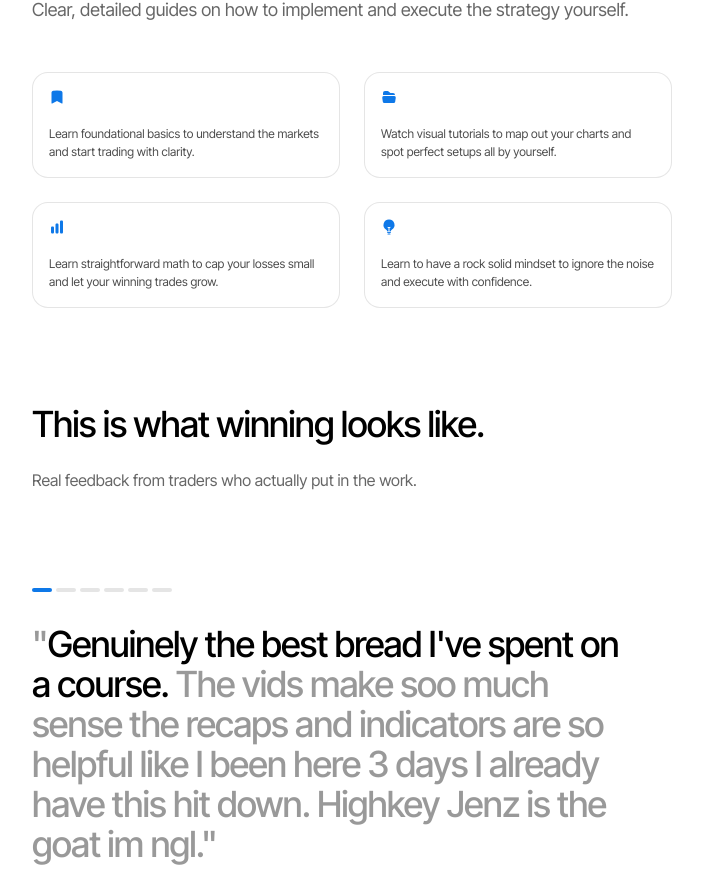
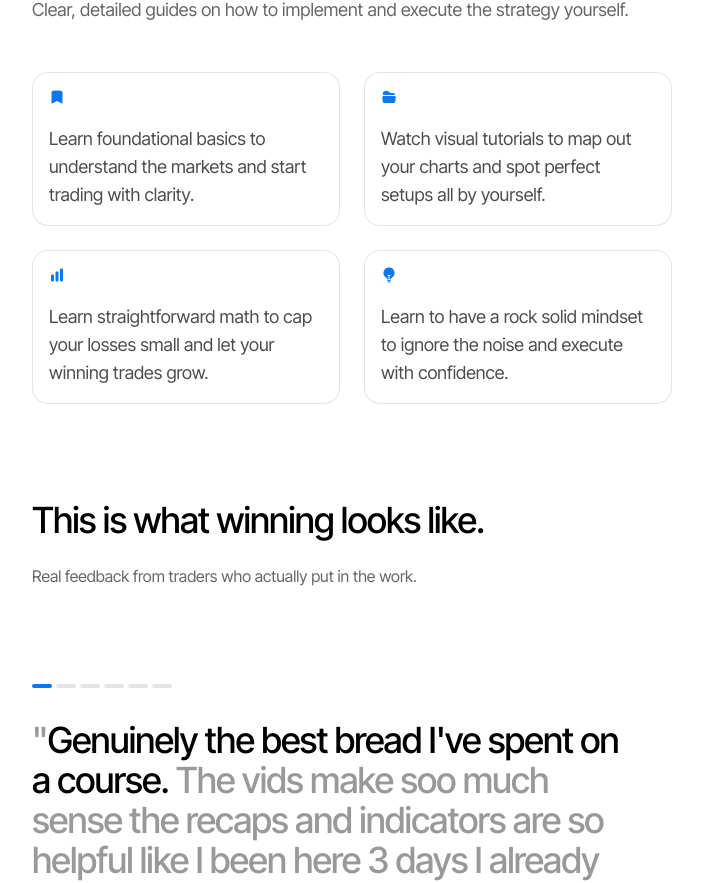
Before and after one commit to w1mayankz/Executionz, a React (Create React App) app: page / in a window 1280 px wide. Shown: the part 2199-3082 px from the top of the page, without its empty margins (288-991 px from the left). Built offline with nearby package versions, Linux system fonts and the light colour scheme.

Commit message:
Update App.js

```diff
--- a/src/App.js
+++ b/src/App.js
@@ -397,7 +397,7 @@ export default function App() {
             <div className="mt-12 w-full grid grid-cols-2 gap-2 md:gap-6">
               <div className="p-4 border border-black/10 rounded-2xl bg-white">
                 <BookmarkIcon className="w-4 h-4 text-[#0E78E8] mb-5" />
-                <p className="text-black/70 text-[12px] leading-normal font-normal text-left font-['Inter_Tight']">
+                <p className="text-black/70 text-[12px] lg:text-lg leading-normal font-normal text-left font-['Inter_Tight']">
                   Learn foundational basics to understand the markets and start
                   trading with clarity.
                 </p>
@@ -405,7 +405,7 @@ export default function App() {
 
               <div className="p-4 border border-black/10 rounded-2xl bg-white">
                 <FolderOpenIcon className="w-4 h-4 text-[#0E78E8] mb-5" />
-                <p className="text-black/70 text-[12px] leading-normal font-normal text-left font-['Inter_Tight']">
+                <p className="text-black/70 text-[12px] lg:text-lg leading-normal font-normal text-left font-['Inter_Tight']">
                   Watch visual tutorials to map out your charts and spot perfect
                   setups all by yourself.
                 </p>
@@ -413,7 +413,7 @@ export default function App() {
 
               <div className="p-4 border border-black/10 rounded-2xl bg-white">
                 <ChartBarIcon className="w-4 h-4 text-[#0E78E8] mb-5" />
-                <p className="text-black/70 text-[12px] leading-normal font-normal font-['Inter_Tight'] text-left">
+                <p className="text-black/70 text-[12px] lg:text-lg leading-normal font-normal font-['Inter_Tight'] text-left">
                   Learn straightforward math to cap your losses small and let
                   your winning trades grow.
                 </p>
@@ -421,7 +421,7 @@ export default function App() {
 
               <div className="p-4 border border-black/10 rounded-2xl bg-white">
                 <LightBulbIcon className="w-4 h-4 text-[#0E78E8] mb-5" />
-                <p className="text-black/70 text-[12px] leading-normal font-normal font-['Inter_Tight'] text-left">
+                <p className="text-black/70 text-[12px] lg:text-lg leading-normal font-normal font-['Inter_Tight'] text-left">
                   Learn to have a rock solid mindset to ignore the noise and
                   execute with confidence.
                 </p>
```
